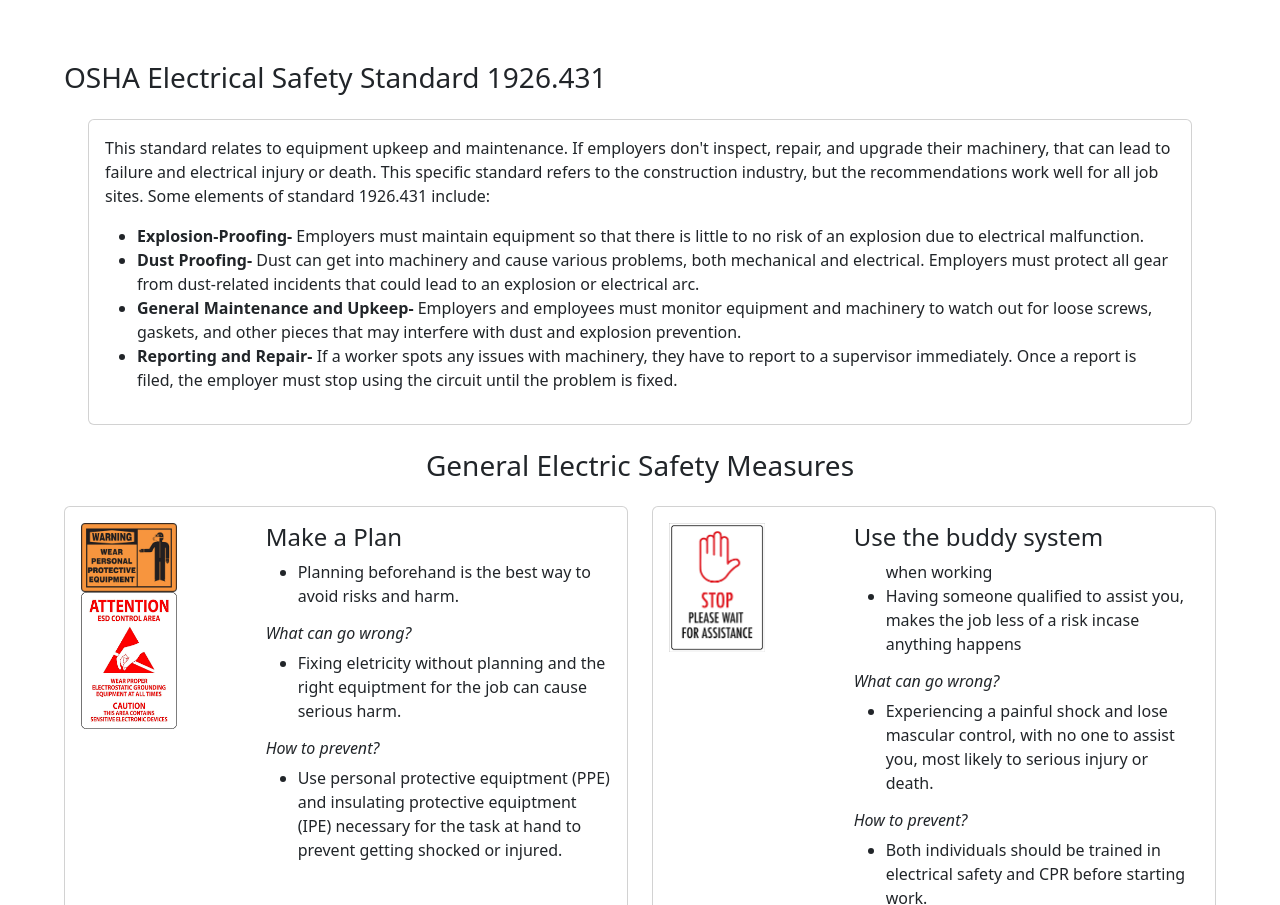
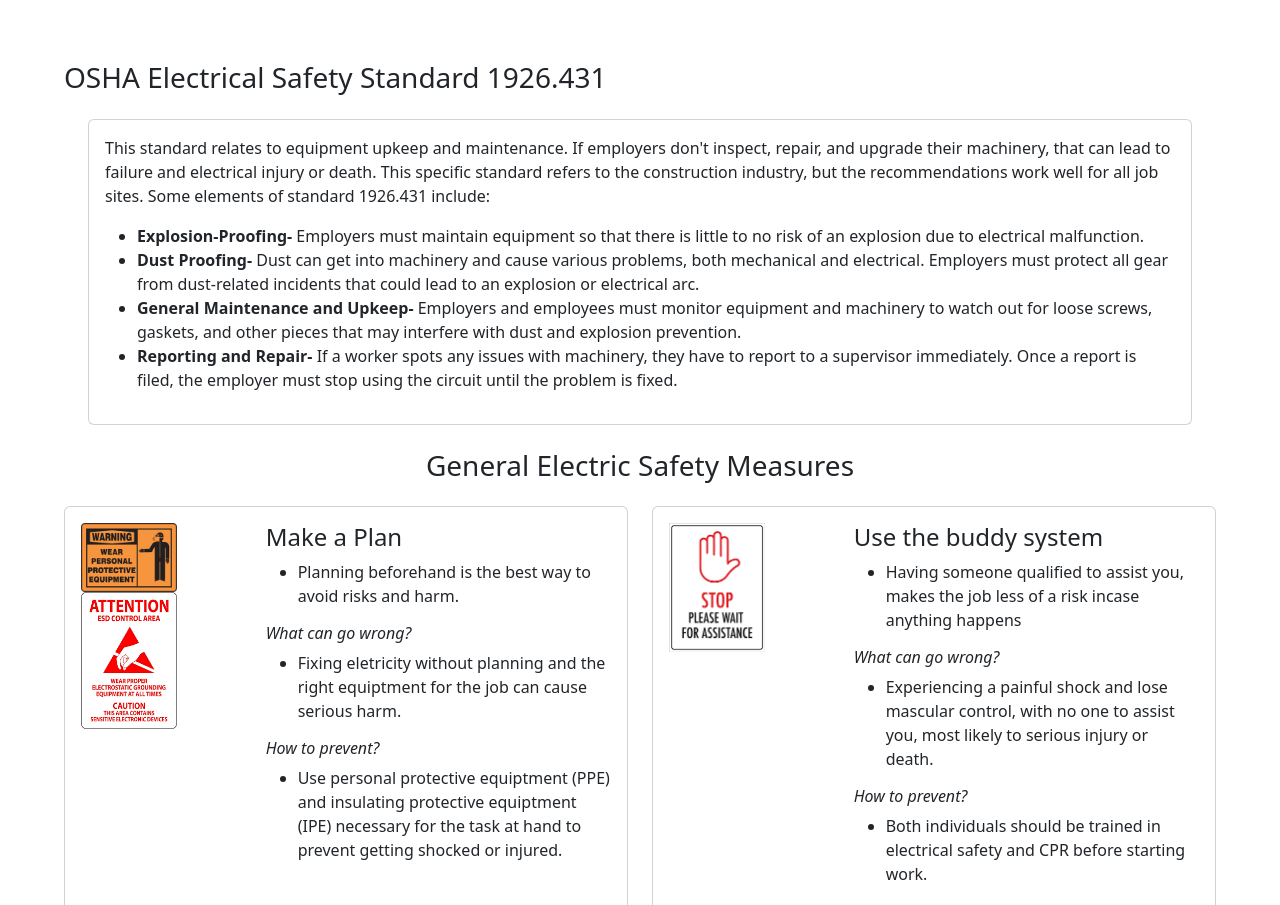
Before and after one commit to msizi007/task-2-1, a plain HTML site: page index.html in a window 1280 px wide. Shown: the part 195-1100 px from the top of the page. Drawn offline with nearby package versions, Linux system fonts and the light colour scheme.

```diff
--- a/index.html
+++ b/index.html
@@ -86,7 +86,7 @@
                             </div>
                             <div class="col-8">
                                 <h4>Use the buddy system</h4>
-                                <ul> when working
+                                <ul>
                                     <li>Having someone qualified to assist you, makes the job less of a risk incase anything happens</li>
                                 </ul>
                                 <h6>What can go wrong?</h6>
```
Also changed, not shown: 1 other file.
